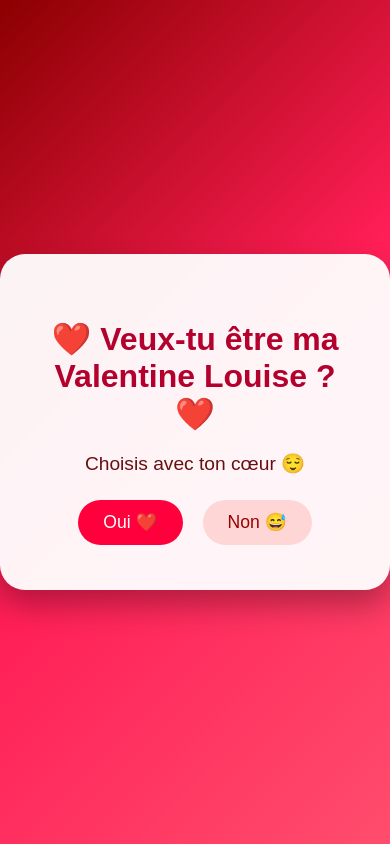
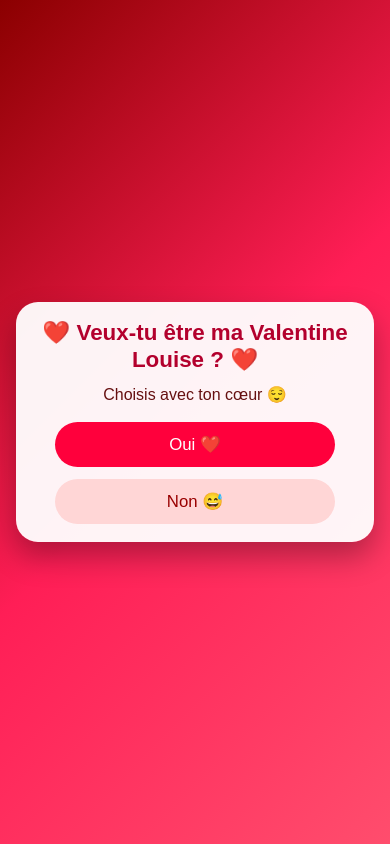
Before and after one commit to samixgrn/Valentine, a plain HTML site: page index.html in a window 390 px wide. Drawn offline with Linux system fonts and the light colour scheme.

Commit message:
Update style.css

```diff
--- a/style.css
+++ b/style.css
@@ -1,99 +1,117 @@
+/* Base */
+* {
+    box-sizing: border-box;
+}
+
 body {
     margin: 0;
-    height: 100vh;
+    min-height: 100vh;
     display: flex;
     justify-content: center;
     align-items: center;
     font-family: Arial, sans-serif;
+
+    /* Thème rouge */
     background: linear-gradient(135deg, #8b0000, #ff1e56, #ff4d6d);
+
     overflow: hidden;
+    padding: 16px;
+    /* important sur mobile */
 }
 
 /* Carte centrale */
 .container {
+    width: min(720px, 100%);
     text-align: center;
     background: rgba(255, 255, 255, 0.95);
-    padding: 45px;
-    border-radius: 25px;
+    padding: clamp(18px, 4vw, 42px);
+    border-radius: 22px;
     box-shadow: 0 15px 30px rgba(0, 0, 0, 0.3);
 }
 
+/* Textes */
 h1 {
     color: #b3002d;
-    margin-bottom: 15px;
+    margin: 0 0 12px 0;
+    font-size: clamp(1.4rem, 5vw, 2.2rem);
+    line-height: 1.2;
 }
 
 #message {
     color: #661010;
-    font-size: 1.2rem;
-    margin-bottom: 25px;
+    margin: 0 0 18px 0;
+    font-size: clamp(1rem, 3.6vw, 1.2rem);
 }
 
 /* Boutons */
 .buttons {
     display: flex;
-    gap: 20px;
+    gap: 12px;
     justify-content: center;
+    flex-wrap: wrap;
 }
 
 button {
     border: none;
-    padding: 12px 25px;
-    border-radius: 30px;
-    font-size: 1.1rem;
+    padding: 12px 18px;
+    border-radius: 999px;
+    font-size: 1.05rem;
     cursor: pointer;
-    transition: 0.2s;
+
+    /* rendu plus smooth pour le scale */
+    transition: transform 0.25s ease, box-shadow 0.25s ease;
+    touch-action: manipulation;
+    -webkit-tap-highlight-color: transparent;
 }
 
 #yesBtn {
     background: #ff003c;
     color: white;
+    transform-origin: center;
 }
 
-#yesBtn:hover {
-    transform: scale(1.12);
-}
-
-/* bouton NON */
 #noBtn {
     background: #ffd6d6;
     color: #900;
 }
 
-/* écran final */
+/* Sur petits écrans : boutons en colonne */
+@media (max-width: 420px) {
+    .buttons {
+        flex-direction: column;
+        align-items: center;
+    }
+
+    button {
+        width: 100%;
+        max-width: 280px;
+    }
+}
+
+/* Page finale */
 .final {
     text-align: center;
     color: white;
+    width: min(780px, 100%);
+    padding: 24px;
+    animation: fadeIn 0.9s ease;
 }
 
 .final h1 {
-    font-size: 4rem;
-    margin-bottom: 10px;
-}
-
-.final {
-    text-align: center;
-    color: white;
-    max-width: 700px;
-    padding: 40px;
-    animation: fadeIn 1.5s ease;
-}
-
-.final h1 {
-    font-size: 3rem;
-    margin-bottom: 25px;
+    font-size: clamp(1.8rem, 6vw, 3rem);
+    margin: 0 0 16px 0;
 }
 
 .love-text {
-    font-size: 1.3rem;
+    font-size: clamp(1rem, 3.8vw, 1.25rem);
     line-height: 1.7;
-    margin-bottom: 20px;
+    margin: 0 0 14px 0;
 }
 
 @keyframes fadeIn {
     from {
         opacity: 0;
-        transform: translateY(15px);
+        transform: translateY(12px);
     }
 
     to {
@@ -101,9 +119,3 @@ button {
         transform: translateY(0);
     }
 }
-
-#yesBtn {
-    background: #ff003c;
-    color: white;
-    transition: transform 0.25s ease;
-}
```
